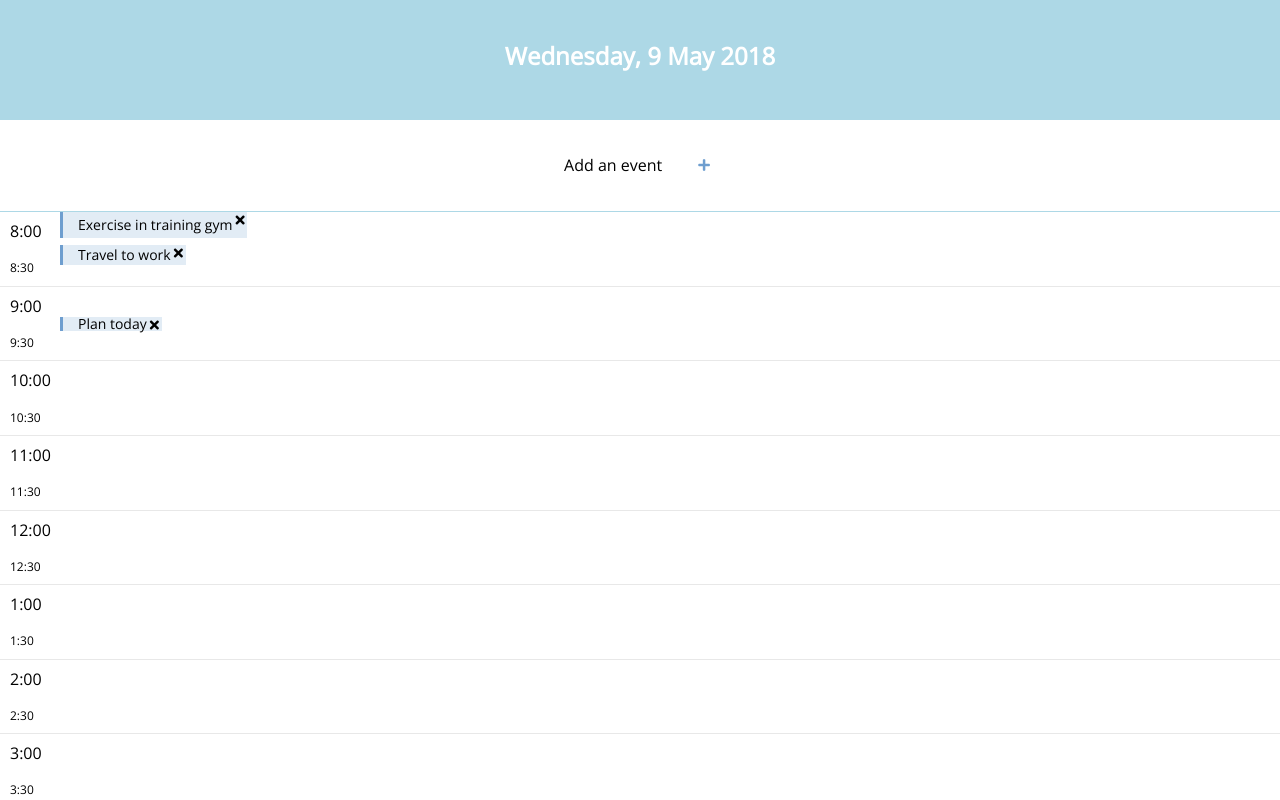
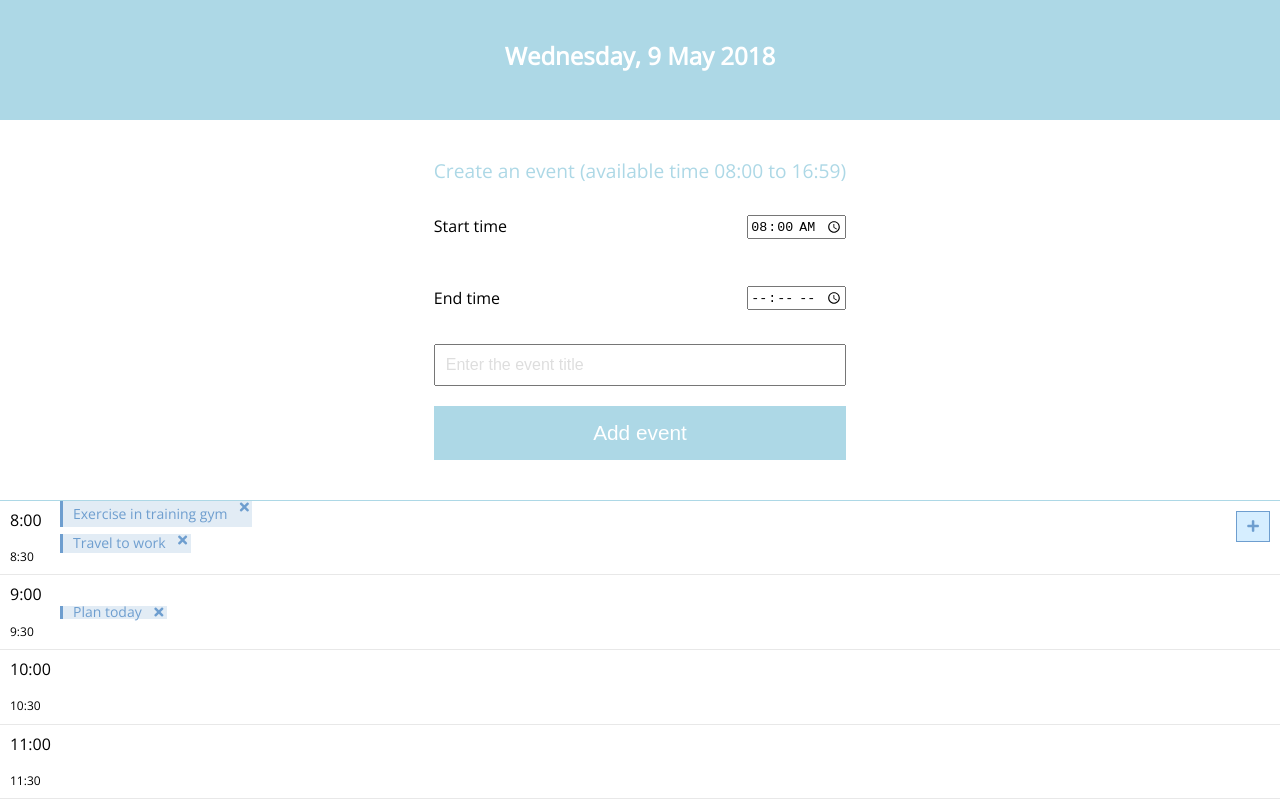
Before and after one commit to vmiracle13/EventCalendar, a React (Create React App) app: page / in a window 1280 px wide. Shown: the top 800 px of the page. Built offline with nearby package versions, Linux system fonts and the light colour scheme.

Commit message:
markup for create event block

```diff
--- a/src/App.css
+++ b/src/App.css
@@ -51,7 +51,7 @@
   border-left: 3px solid #6E9ECF;
   font-size: 0.875rem;
   text-align: left;
-  padding: 0 15px;
+  padding: 0 25px 0 10px;
   display: flex;
   flex-direction: column;
   justify-content: center;
@@ -61,6 +61,7 @@
 .event-title {
   margin: 0;
   padding: 0;
+  color: #6E9ECF;
 }
 
 .btn {
@@ -73,11 +74,11 @@
   width: 10px;
   height: 10px;
   position: absolute;
-  top: 0;
-  right: 6px;
+  top: 2px;
+  right: 2px;
 }
 
-.remove-btn.fa-times {
+.remove-btn .fa-times {
   position: absolute;
   top: 50%;
   left: 50%;
@@ -85,19 +86,80 @@
   color: #6E9ECF;
 }
 
+.control-panel {
+  display: flex;
+  justify-content: center;
+}
+
 .add-item-block {
   display: flex;
-  justify-content: center;
+  flex-direction: column;
   margin: 20px 0;
 }
 
-.fa-plus {
-  color: #6E9ECF;
+.row {
+  display: flex;
+  justify-content: space-between;
+  align-items: center;
+  margin-bottom: 20px;
 }
 
 .add-event-title {
-  margin-right: 30px;
+  padding: 10px;
+  color: #6E9ECF;
+  font-size: 1rem;
 }
+
+.add-event-title::placeholder {
+  color: #DEDEDE;
+}
+
+.add-event-btn {
+  background-color: #ADD8E6;
+  color: #fff;
+  padding: 15px;
+  margin: 20px 0;
+  font-size: 1.3rem;
+}
+
+.add-event-btn:hover {
+  background-color: #A2CEDC;
+}
+
+.add-event-btn:active {
+  background-color: #8FBBC9;
+}
+
+.title {
+  color: #ADD8E6;
+  font-size: 1.2rem;
+}
+
+.add-btn {
+  position: absolute;
+  top: 10px;
+  right: 10px;
+  background-color: #D6EEFF;
+  color: #6E9ECF;
+  border: 1px solid #6E9ECF;
+  padding: 7px 10px;
+  z-index: 10;
+  cursor: pointer;
+}
+
+.start-time,
+.end-time {
+  height: 20px;
+}
+
+
+
+
+
+
+
+
+
 
 .copyright {
   font-size: 0.7rem;
--- a/src/App.js
+++ b/src/App.js
@@ -1,4 +1,4 @@
-import React, { Component } from 'react';
+import React, {Component} from 'react';
 import './App.css';
 import moment from 'moment';
 
@@ -28,20 +28,31 @@ class App extends Component {
                 </header>
 
                 <div className="control-panel">
-              <div className="add-item-block">
-                  <p className="add-event-title">Add an event</p>
+                    <form className="add-item-block">
+                        <p className="title">Create an event (available time 08:00 to 16:59)</p>
 
-                  <button className="btn">
-                      <i className="fa fa-plus" />
-                  </button>
+                        <div className="row">
+                            <p>Start time</p>
+                            <input className="start-time" type="time" value="08:00" required/>
                         </div>
+
+                        <div className="row">
+                            <p>End time</p>
+                            <input className="event-duration" type="time"/>
+                        </div>
+
+                        <input className="add-event-title" type="text" placeholder="Enter the event title" required
+                               pattern="\w+"/>
+
+                        <button className="btn add-event-btn">Add event</button>
+                    </form>
                 </div>
 
 
                 <div className="event-calendar">
 
                     <div className="timeslot-grid">
-              {this.timeslots.map( (elem, i, arr) => {
+                        {this.timeslots.map((elem, i, arr) => {
                             const hours = i % 2 === 0 ? "hours" : "full-time";
 
                             return (
@@ -53,22 +64,26 @@ class App extends Component {
                     </div>
 
                     {this.events.map(event => {
-              const top = event.start * 100/allTimeslotsMin;
+                        const top = event.start * 100 / allTimeslotsMin;
                         const left = 60;
-              const height = event.duration * 100/allTimeslotsMin;
+                        const height = event.duration * 100 / allTimeslotsMin;
 
                         const title = event.title.length > 25 ? `${event.title.slice(0, 10)}...` : event.title;
 
                         return (
-                  <div className="event" style={ {top: `${top}%`, left: `${left}px`, height: `${height}%`} }>
+                            <div className="event" style={{top: `${top}%`, left: `${left}px`, height: `${height}%`}}>
                                 <p className="event-title">{title}</p>
 
                                 <button className="btn remove-btn" onClick={this.removeEvent}>
-                          <i className="fa fa-times" />
+                                    <i className="fa fa-times"/>
                                 </button>
                             </div>
                         );
                     })}
+
+                    <button className="add-btn" title=" event">
+                        <i className="fa fa-plus"/>
+                    </button>
                 </div>
 
                 <footer className="footer">
```
Lines whose indentation alone changed are shown as unchanged.
